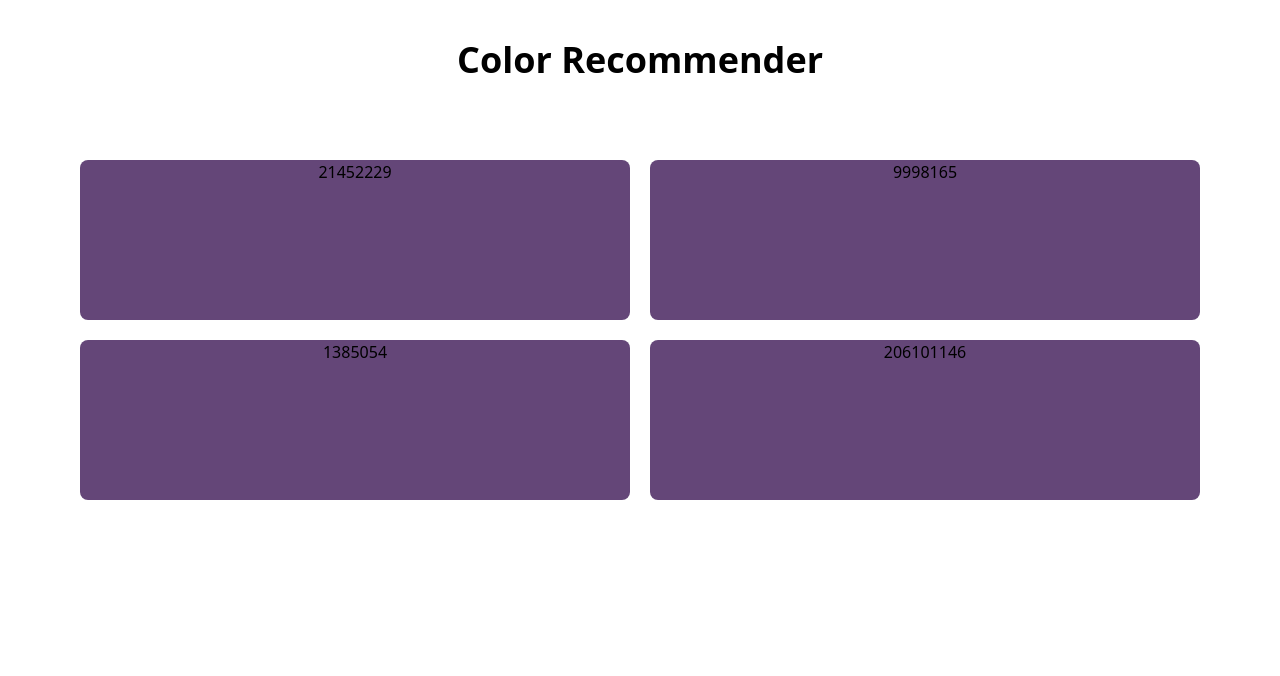
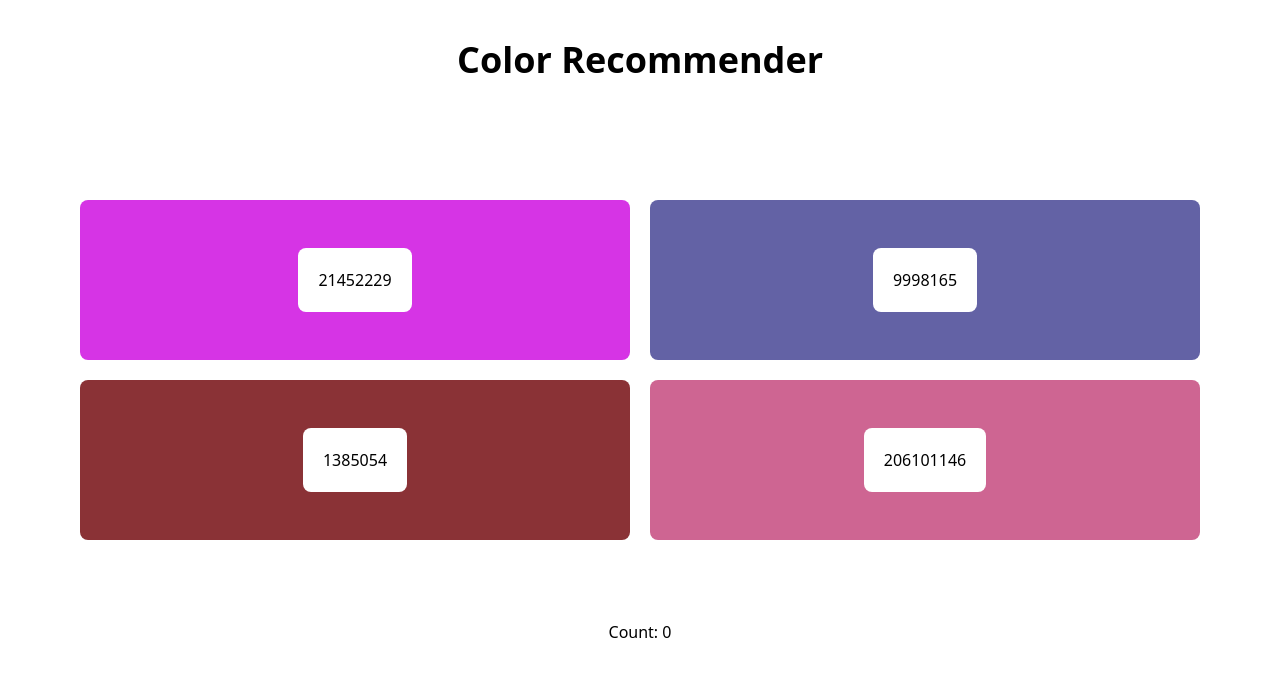
Before and after one commit to miso-devel/favorite-color-recommend, a React (Create React App) app: page / in a window 1280 px wide. Shown: the top 676 px of the page. Built offline with nearby package versions, Linux system fonts and the light colour scheme.

Commit message:
add color state

```diff
--- a/src/App.tsx
+++ b/src/App.tsx
@@ -1,17 +1,16 @@
-import React from 'react'
-import { Color } from './components/Color'
+import { Form } from './components/Form'
 import { ColorList } from './components/ColorList'
 import './App.css'
 
 const App = () => {
     return (
-        <div className="App">
-            <p className=" font-extrabold text-center text-4xl my-10">
+        <div className="App h-screen  bg-white">
+            <p className=" font-extrabold text-center text-4xl py-10">
                 Color Recommender
             </p>
             <div className="">
                 <ColorList />
-                <Color />
+                <Form />
             </div>
         </div>
     )
--- a/src/components/Color.tsx
+++ b/src/components/Color.tsx
@@ -1,17 +1,20 @@
 import { useAppDispatch } from '../redux/hooks'
 import { additional } from '../redux/counterSlice'
-
+import { addColor } from '../redux/colorSlice'
 export const Color = ({ bg }: any) => {
     const dispatch = useAppDispatch()
 
-    console.log(bg)
     return (
-        <button onClick={() => dispatch(additional())}>
+        <button
+            onClick={() => {
+                dispatch(addColor(bg)), dispatch(additional())
+            }}
+        >
             <div
-                className=" h-40 rounded-lg"
-                style={{ backgroundColor: `rgb(${100},${70},${120})` }}
+                className=" h-40 rounded-lg flex justify-center items-center"
+                style={{ backgroundColor: `rgb(${bg[0]},${bg[1]},${bg[2]})` }}
             >
-                {bg}
+                <p className="p-5 bg-white rounded-lg">{bg}</p>
             </div>
         </button>
     )
--- a/src/components/ColorList.tsx
+++ b/src/components/ColorList.tsx
@@ -1,6 +1,12 @@
 import { Color } from './Color'
 import { RandomColor } from '../methods/RandomColor'
+import { useAppSelector } from '../redux/hooks'
+import { useEffect } from 'react'
 export const ColorList = () => {
+    const colors = useAppSelector((state) => state.colors.color)
+    useEffect(() => {
+        console.log('更新')
+    }, [colors])
     const color = RandomColor()
     console.log(color)
     return (
--- a/src/components/Form.tsx
+++ b/src/components/Form.tsx
@@ -1,13 +1,8 @@
-import { useAppSelector, useAppDispatch } from '../redux/hooks'
-import { additional, subtraction } from '../redux/counterSlice'
-import { toRed, toBlue, fetchColorGet } from '../redux/colorSlice'
+import { useAppSelector } from '../redux/hooks'
 export const Form = () => {
     const count = useAppSelector((state) => state.counter.count)
-    const color = useAppSelector((state) => state.colorChecker.color)
-    const apis = useAppSelector((state) => state.colorChecker.apis)
-    const dispatch = useAppDispatch()
+    const color = useAppSelector((state) => state.colors.color)
 
-    console.log(apis)
     return (
         <div className="App">
             <h1>Count: {count}</h1>
@@ -17,11 +12,7 @@ export const Form = () => {
                 })}
             </h1>
             {/* typeはcounter/additionalとして送られる */}
-            <button onClick={() => dispatch(additional())}>Up</button>
-            <button onClick={() => dispatch(subtraction())}>Down</button>
-            <button onClick={() => dispatch(toBlue())}>toBlue</button>
-            <button onClick={() => dispatch(toRed())}>toRed</button>
-            <button onClick={() => dispatch(fetchColorGet())}>fetch API</button>
+            {/* <button onClick={() => dispatch(additional())}>Up</button> */}
         </div>
     )
 }
--- a/src/redux/colorSlice.ts
+++ b/src/redux/colorSlice.ts
@@ -4,12 +4,10 @@ import axios from 'axios'
 import type { RootState } from './store'
 
 type State = {
-    color: string[]
-    apis: any[]
+    color: number[]
 }
 const initialState: State = {
-    color: ['pink', 'aa'],
-    apis: [],
+    color: [],
 }
 // 非同期処理
 // API取得
@@ -21,31 +19,28 @@ export const fetchColorGet = createAsyncThunk('fetch/get', async () => {
 })
 
 export const colorSlice = createSlice({
-    name: 'color',
+    name: 'colors',
     initialState,
     reducers: {
-        toRed: (state) => {
-            state.color = [...state.color, 'red']
-        },
-        toBlue: (state) => {
-            state.color = [...state.color, 'blue']
+        addColor: (state, action) => {
+            state.color = [...state.color, action.payload]
         },
     },
-    extraReducers: (builder) => {
-        console.log(builder)
-        builder.addCase(fetchColorGet.fulfilled, (state, action) => {
-            state.apis = [...state.apis, action.payload]
-        })
-        builder.addCase(fetchColorGet.rejected, (state) => {
-            console.log('sippai')
-        })
-    },
+    // extraReducers: (builder) => {
+    //     console.log(builder)
+    //     builder.addCase(fetchColorGet.fulfilled, (state, action) => {
+    //         state.apis = [...state.apis, action.payload]
+    //     })
+    //     builder.addCase(fetchColorGet.rejected, (state) => {
+    //         console.log('sippai')
+    //     })
+    // },
 })
 
 // actionsはreducerに定義したstateを更新するためのdispatchの役割をh果たす。
-export const { toRed, toBlue } = colorSlice.actions
+export const { addColor } = colorSlice.actions
 // RootStateで全てのstateが見れる
 // ここのcolorCheckerはstoreで定義されてないと使えない
-export const selectColor = (state: RootState) => state.colorChecker.color
+export const selectColor = (state: RootState) => state.colors.color
 
 export default colorSlice.reducer
--- a/src/redux/counterSlice.ts
+++ b/src/redux/counterSlice.ts
@@ -11,16 +11,9 @@ export const counterSlice = createSlice({
         additional: (state) => {
             state.count += 1
         },
-        subtraction: (state) => {
-            state.count -= 1
-        },
     },
 })
 // actionsはreducerに定義したstateを更新するためのdispatchの役割をh果たす。
-export const { additional, subtraction } = counterSlice.actions
-console.log(additional())
-console.log(counterSlice.actions)
-
+export const { additional } = counterSlice.actions
 export const selectCount = (state: RootState) => state.counter.count
-
 export default counterSlice.reducer
--- a/src/redux/store.ts
+++ b/src/redux/store.ts
@@ -10,7 +10,7 @@ import colorReducer from './colorSlice'
 export const store = configureStore({
     reducer: {
         counter: counterReducer,
-        colorChecker: colorReducer,
+        colors: colorReducer,
     },
 })
 
```
